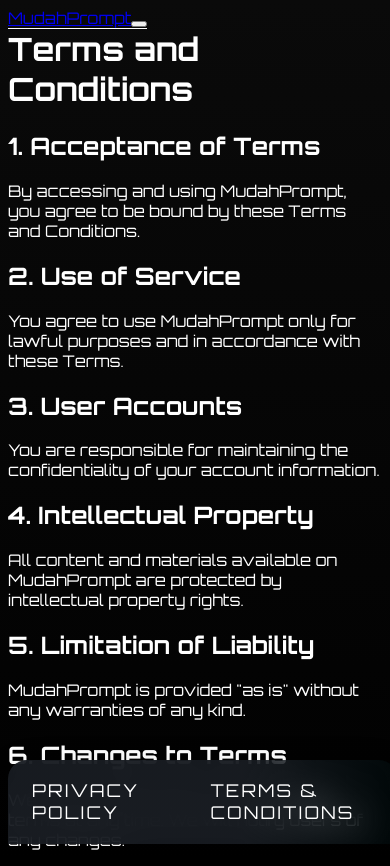
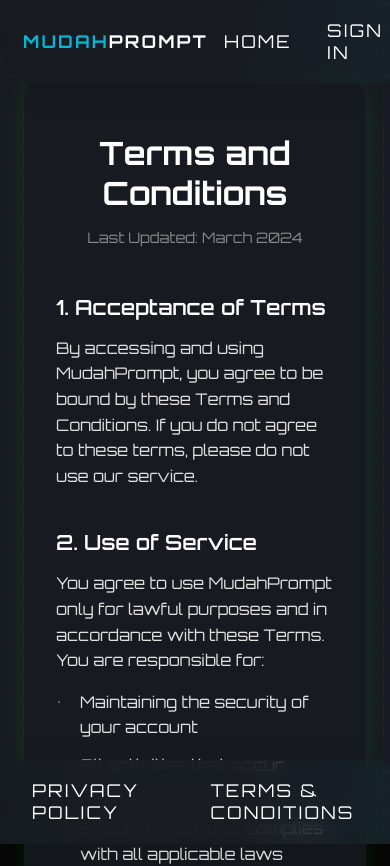
Before and after one commit to Aaqil456/mudahprompt, a Next.js app: page /terms in a window 390 px wide. Shown: the top 866 px of the page. Built offline with nearby package versions, Linux system fonts and the light colour scheme; no server answers.

Commit message:
improve design

```diff
--- a/src/app/landing/LandingPage.tsx
+++ b/src/app/landing/LandingPage.tsx
@@ -13,7 +13,7 @@
         <section className={styles.topSection}>
           <div className={styles.explanationBox}>
             <h2 className={styles.heroTitle}>EXPLORE THE POWER OF PROMPTING</h2>
-            <div className={styles.neonText}>ARTIFICIAL<br />INTELLIGENCE</div>
+            <div className={styles.neonText}>PROMPT AGENT</div>
             <div className={styles.heroDesc}>
               <p>
                 Prompting is the art of crafting instructions that guide AI models to generate desired outputs. It&apos;s like having a conversation with an AI, where your words shape the response.
--- a/src/app/layout.tsx
+++ b/src/app/layout.tsx
@@ -27,10 +27,12 @@
   return (
     <html lang="en">
       <body
-        className={`${geistSans.variable} ${geistMono.variable} antialiased`}
+        className={`${geistSans.variable} ${geistMono.variable} antialiased min-h-screen bg-gray-900`}
       >
         <Navbar />
-        <div style={{ paddingBottom: '80px' }}>{children}</div>
+        <main className="pt-16 min-h-screen">
+          {children}
+        </main>
         <Footer />
       </body>
     </html>
--- a/src/app/privacy-policy/page.tsx
+++ b/src/app/privacy-policy/page.tsx
@@ -5,8 +5,12 @@
 export default function PrivacyPolicyPage() {
   return (
     <div className={styles.container}>
+      <div className={styles.landingBg}></div>
       <div className={styles.content}>
+        <div className={styles.card}>
           <h1 className={styles.title}>Privacy Policy</h1>
+          <p className={styles.lastUpdated}>Last Updated: March 2024</p>
+
           <div className={styles.section}>
             <h2>1. Information We Collect</h2>
             <p>We collect information that you provide directly to us, including:</p>
@@ -14,8 +18,11 @@
               <li>Account information (email, name)</li>
               <li>Usage data and preferences</li>
               <li>Communication data</li>
+              <li>AI interaction history</li>
+              <li>Device and browser information</li>
             </ul>
           </div>
+
           <div className={styles.section}>
             <h2>2. How We Use Your Information</h2>
             <p>We use the information we collect to:</p>
@@ -23,12 +30,22 @@
               <li>Provide and maintain our services</li>
               <li>Improve and personalize your experience</li>
               <li>Communicate with you about our services</li>
+              <li>Analyze usage patterns and optimize performance</li>
+              <li>Ensure the security of our platform</li>
             </ul>
           </div>
+
           <div className={styles.section}>
             <h2>3. Data Security</h2>
-          <p>We implement appropriate security measures to protect your personal information.</p>
+            <p>We implement appropriate security measures to protect your personal information, including:</p>
+            <ul>
+              <li>Encryption of data in transit and at rest</li>
+              <li>Regular security assessments</li>
+              <li>Access controls and authentication</li>
+              <li>Secure data storage and backup procedures</li>
+            </ul>
           </div>
+
           <div className={styles.section}>
             <h2>4. Your Rights</h2>
             <p>You have the right to:</p>
@@ -36,7 +53,38 @@
               <li>Access your personal data</li>
               <li>Correct inaccurate data</li>
               <li>Request deletion of your data</li>
+              <li>Object to data processing</li>
+              <li>Data portability</li>
             </ul>
+          </div>
+
+          <div className={styles.section}>
+            <h2>5. Cookies and Tracking</h2>
+            <p>We use cookies and similar tracking technologies to:</p>
+            <ul>
+              <li>Remember your preferences</li>
+              <li>Analyze site usage</li>
+              <li>Improve our services</li>
+              <li>Provide personalized content</li>
+            </ul>
+          </div>
+
+          <div className={styles.section}>
+            <h2>6. Third-Party Services</h2>
+            <p>We may use third-party services that collect information. These services have their own privacy policies and may include:</p>
+            <ul>
+              <li>Analytics providers</li>
+              <li>Payment processors</li>
+              <li>Cloud service providers</li>
+              <li>AI service providers</li>
+            </ul>
+          </div>
+
+          <div className={styles.section}>
+            <h2>7. Contact Information</h2>
+            <p>If you have any questions about our Privacy Policy, please contact us at:</p>
+            <p className={styles.contact}>privacy@mudahprompt.com</p>
+          </div>
         </div>
       </div>
     </div>
--- a/src/app/privacy-policy/privacy-policy.module.css
+++ b/src/app/privacy-policy/privacy-policy.module.css
@@ -4,10 +4,12 @@
   min-height: 100vh;
   display: flex;
   flex-direction: column;
+  padding: 2rem;
+  margin-top: 4rem;
 }
 
 .landingBg {
-  position: absolute;
+  position: fixed;
   inset: 0;
   z-index: 0;
   background: var(--grid-bg);
@@ -20,28 +22,96 @@
     repeating-linear-gradient(90deg, transparent, transparent 23px, var(--grid-dot) 24px);
 }
 
-.robotCard {
-  flex: 1;
-  background: rgba(24,28,34,0.85);
-  border: var(--neon-border);
+.content {
+  position: relative;
+  z-index: 1;
+  max-width: 1200px;
+  margin: 0 auto;
+  width: 100%;
+}
+
+.card {
+  background: rgba(24, 28, 34, 0.85);
+  backdrop-filter: blur(10px);
+  border: 2px solid var(--neon-green);
   border-radius: 1.2rem;
-  box-shadow: var(--neon-green-glow);
-  position: relative;
-  display: flex;
-  align-items: center;
-  justify-content: center;
-  min-width: 320px;
-  margin-right: 2.5rem;
-  margin-top: 1.5rem;
-  padding: 2.5rem 1.5rem 2rem 1.5rem;
-  overflow: visible;
+  box-shadow: 0 0 20px rgba(0, 255, 0, 0.1);
+  padding: 3rem;
+  color: #fff;
 }
 
 .title {
-  font-family: var(--font-digital);
-  font-size: 2.2rem;
-  color: #fff;
-  font-weight: 400;
-  letter-spacing: 0.08em;
-  margin-bottom: 1.5rem;
+  font-size: 2.5rem;
+  font-weight: 700;
+  color: var(--neon-green);
+  margin-bottom: 0.5rem;
+  text-align: center;
 }
+
+.lastUpdated {
+  text-align: center;
+  color: #888;
+  margin-bottom: 3rem;
+  font-size: 0.9rem;
+}
+
+.section {
+  margin-bottom: 2.5rem;
+}
+
+.section h2 {
+  font-size: 1.5rem;
+  color: var(--neon-green);
+  margin-bottom: 1rem;
+  font-weight: 600;
+}
+
+.section p {
+  margin-bottom: 1rem;
+  line-height: 1.6;
+  color: #e0e0e0;
+}
+
+.section ul {
+  list-style-type: none;
+  padding-left: 1.5rem;
+  margin: 1rem 0;
+}
+
+.section ul li {
+  position: relative;
+  margin-bottom: 0.75rem;
+  line-height: 1.6;
+  color: #e0e0e0;
+}
+
+.section ul li::before {
+  content: "•";
+  color: var(--neon-green);
+  position: absolute;
+  left: -1.5rem;
+}
+
+.contact {
+  color: var(--neon-green) !important;
+  font-weight: 500;
+  margin-top: 0.5rem;
+}
+
+@media (max-width: 768px) {
+  .container {
+    padding: 1rem;
+  }
+
+  .card {
+    padding: 2rem;
+  }
+
+  .title {
+    font-size: 2rem;
+  }
+
+  .section h2 {
+    font-size: 1.3rem;
+  }
+}
--- a/src/app/terms/page.tsx
+++ b/src/app/terms/page.tsx
@@ -5,37 +5,72 @@
 export default function TermsPage() {
   return (
     <div className={styles.container}>
+      <div className={styles.landingBg}></div>
       <div className={styles.content}>
+        <div className={styles.card}>
           <h1 className={styles.title}>Terms and Conditions</h1>
+          <p className={styles.lastUpdated}>Last Updated: March 2024</p>
 
           <div className={styles.section}>
             <h2>1. Acceptance of Terms</h2>
-          <p>By accessing and using MudahPrompt, you agree to be bound by these Terms and Conditions.</p>
+            <p>By accessing and using MudahPrompt, you agree to be bound by these Terms and Conditions. If you do not agree to these terms, please do not use our service.</p>
           </div>
 
           <div className={styles.section}>
             <h2>2. Use of Service</h2>
-          <p>You agree to use MudahPrompt only for lawful purposes and in accordance with these Terms.</p>
+            <p>You agree to use MudahPrompt only for lawful purposes and in accordance with these Terms. You are responsible for:</p>
+            <ul>
+              <li>Maintaining the security of your account</li>
+              <li>All activities that occur under your account</li>
+              <li>Ensuring your use complies with all applicable laws</li>
+            </ul>
           </div>
 
           <div className={styles.section}>
             <h2>3. User Accounts</h2>
-          <p>You are responsible for maintaining the confidentiality of your account information.</p>
+            <p>When creating an account with MudahPrompt, you must provide accurate and complete information. You are responsible for:</p>
+            <ul>
+              <li>Maintaining the confidentiality of your account information</li>
+              <li>All activities that occur under your account</li>
+              <li>Notifying us immediately of any unauthorized use</li>
+            </ul>
           </div>
 
           <div className={styles.section}>
             <h2>4. Intellectual Property</h2>
-          <p>All content and materials available on MudahPrompt are protected by intellectual property rights.</p>
+            <p>All content and materials available on MudahPrompt are protected by intellectual property rights. This includes:</p>
+            <ul>
+              <li>Text, graphics, logos, and software</li>
+              <li>User-generated content</li>
+              <li>AI-generated responses and prompts</li>
+            </ul>
           </div>
 
           <div className={styles.section}>
             <h2>5. Limitation of Liability</h2>
-          <p>MudahPrompt is provided &quot;as is&quot; without any warranties of any kind.</p>
+            <p>MudahPrompt is provided "as is" without any warranties of any kind. We are not liable for:</p>
+            <ul>
+              <li>Any direct, indirect, or consequential damages</li>
+              <li>Loss of data or business interruption</li>
+              <li>Any issues arising from the use of our service</li>
+            </ul>
           </div>
 
           <div className={styles.section}>
             <h2>6. Changes to Terms</h2>
-          <p>We reserve the right to modify these terms at any time. We will notify users of any changes.</p>
+            <p>We reserve the right to modify these terms at any time. We will notify users of any changes through:</p>
+            <ul>
+              <li>Email notifications</li>
+              <li>Updates on our website</li>
+              <li>In-app notifications</li>
+            </ul>
+          </div>
+
+          <div className={styles.section}>
+            <h2>7. Contact Information</h2>
+            <p>If you have any questions about these Terms and Conditions, please contact us at:</p>
+            <p className={styles.contact}>support@mudahprompt.com</p>
+          </div>
         </div>
       </div>
     </div>
--- a/src/app/terms/terms.module.css
+++ b/src/app/terms/terms.module.css
@@ -4,10 +4,12 @@
   min-height: 100vh;
   display: flex;
   flex-direction: column;
+  padding: 2rem;
+  margin-top: 4rem;
 }
 
 .landingBg {
-  position: absolute;
+  position: fixed;
   inset: 0;
   z-index: 0;
   background: var(--grid-bg);
@@ -18,6 +20,100 @@
   background-image:
     repeating-linear-gradient(0deg, transparent, transparent 23px, var(--grid-dot) 24px),
     repeating-linear-gradient(90deg, transparent, transparent 23px, var(--grid-dot) 24px);
+}
+
+.content {
+  position: relative;
+  z-index: 1;
+  max-width: 1200px;
+  margin: 0 auto;
+  width: 100%;
+}
+
+.card {
+  background: rgba(24, 28, 34, 0.85);
+  backdrop-filter: blur(10px);
+  border: 2px solid var(--neon-green);
+  border-radius: 1.2rem;
+  box-shadow: 0 0 20px rgba(0, 255, 0, 0.1);
+  padding: 3rem;
+  color: #fff;
+}
+
+.title {
+  font-size: 2.5rem;
+  font-weight: 700;
+  color: var(--neon-green);
+  margin-bottom: 0.5rem;
+  text-align: center;
+}
+
+.lastUpdated {
+  text-align: center;
+  color: #888;
+  margin-bottom: 3rem;
+  font-size: 0.9rem;
+}
+
+.section {
+  margin-bottom: 2.5rem;
+}
+
+.section h2 {
+  font-size: 1.5rem;
+  color: var(--neon-green);
+  margin-bottom: 1rem;
+  font-weight: 600;
+}
+
+.section p {
+  margin-bottom: 1rem;
+  line-height: 1.6;
+  color: #e0e0e0;
+}
+
+.section ul {
+  list-style-type: none;
+  padding-left: 1.5rem;
+  margin: 1rem 0;
+}
+
+.section ul li {
+  position: relative;
+  margin-bottom: 0.75rem;
+  line-height: 1.6;
+  color: #e0e0e0;
+}
+
+.section ul li::before {
+  content: "•";
+  color: var(--neon-green);
+  position: absolute;
+  left: -1.5rem;
+}
+
+.contact {
+  color: var(--neon-green) !important;
+  font-weight: 500;
+  margin-top: 0.5rem;
+}
+
+@media (max-width: 768px) {
+  .container {
+    padding: 1rem;
+  }
+
+  .card {
+    padding: 2rem;
+  }
+
+  .title {
+    font-size: 2rem;
+  }
+
+  .section h2 {
+    font-size: 1.3rem;
+  }
 }
 
 .robotCard {
--- a/src/components/Navbar.tsx
+++ b/src/components/Navbar.tsx
@@ -1,76 +1,99 @@
 "use client"
 
 import Link from "next/link"
-import { usePathname } from "next/navigation"
+import { usePathname, useRouter } from "next/navigation"
+import { useEffect, useState } from "react"
+import styles from '../styles/Navbar.module.css'
+import { createClient } from '@/lib/supabase/client'
 
 interface NavItem {
   href: string
   label: string
+  requiresAuth?: boolean
+  onClick?: () => void
 }
 
 const navItems: NavItem[] = [
   { href: '/', label: 'Home' },
-  { href: '/prompt-assistant', label: 'Prompt Assistant' },
-  { href: '/privacy-policy', label: 'Privacy' },
-  { href: '/terms', label: 'Terms' }
+  { href: '/prompt-assistant', label: 'Prompt Assistant', requiresAuth: true },
+  { href: '/login', label: 'Sign In' }
 ]
 
 export default function Navbar() {
   const pathname = usePathname()
+  const router = useRouter()
+  const [isAuthenticated, setIsAuthenticated] = useState(false)
+  const [isLoading, setIsLoading] = useState(true)
+
+  useEffect(() => {
+    const checkAuth = async () => {
+      const supabase = createClient()
+      const { data: { session } } = await supabase.auth.getSession()
+      setIsAuthenticated(!!session)
+      setIsLoading(false)
+    }
+    checkAuth()
+  }, [])
+
+  const handleSignOut = async () => {
+    const supabase = createClient()
+    await supabase.auth.signOut()
+    setIsAuthenticated(false)
+    router.push('/')
+  }
+
+  // Redirect to login if trying to access protected route
+  useEffect(() => {
+    if (!isLoading && !isAuthenticated && pathname === '/prompt-assistant') {
+      router.push('/login')
+    }
+  }, [isLoading, isAuthenticated, pathname, router])
+
+  // Filter nav items based on auth state
+  const filteredNavItems = navItems
+    .filter(item => !item.requiresAuth || isAuthenticated)
+    .map(item => {
+      if (item.href === '/login') {
+        return {
+          ...item,
+          href: isAuthenticated ? '#' : '/login',
+          label: isAuthenticated ? 'Sign Out' : 'Sign In',
+          onClick: isAuthenticated ? handleSignOut : undefined
+        }
+      }
+      return item
+    })
 
   return (
-    <nav className="fixed top-0 left-0 right-0 z-50 bg-gray-900/80 backdrop-blur-sm border-b border-gray-800">
-      <div className="max-w-7xl mx-auto px-4 sm:px-6 lg:px-8">
-        <div className="flex items-center justify-between h-16">
-          <div className="flex items-center">
-            <Link href="/" className="text-xl font-bold text-white">
-              MudahPrompt
+    <nav className={styles.navbar} style={{
+      position: 'fixed',
+      top: 0,
+      borderBottom: '2px solid var(--neon-green)',
+      borderTop: 'none',
+      borderRadius: '0 0 1.2rem 1.2rem',
+      padding: '1rem 0'
+    }}>
+      <div className={styles.navbarInner}>
+        <div className={styles.navbarBrand}>
+          <Link href="/" className={styles.navbarLink}>
+            <span className="text-primary">Mudah</span>
+            <span className="text-white">Prompt</span>
           </Link>
         </div>
-          <div className="hidden md:block">
-            <div className="ml-10 flex items-baseline space-x-4">
-              {navItems.map((item) => (
+
+        <div className={styles.navbarMenu}>
+          {filteredNavItems.map((item) => (
             <Link
               key={item.href}
               href={item.href}
-                  className={`px-3 py-2 rounded-md text-sm font-medium ${
-                    pathname === item.href
-                      ? 'text-blue-500'
-                      : 'text-gray-300 hover:text-white'
-                  }`}
+              onClick={item.onClick}
+              className={`${styles.navbarLink} ${pathname === item.href ? styles.active : ''}`}
             >
               {item.label}
             </Link>
           ))}
         </div>
       </div>
-          <div className="md:hidden">
-            <button
-              type="button"
-              className="inline-flex items-center justify-center p-2 rounded-md text-gray-400 hover:text-white hover:bg-gray-700 focus:outline-none focus:ring-2 focus:ring-inset focus:ring-white"
-              aria-controls="mobile-menu"
-              aria-expanded="false"
-            >
-              <span className="sr-only">Open main menu</span>
-              <svg
-                className="block h-6 w-6"
-                xmlns="http://www.w3.org/2000/svg"
-                fill="none"
-                viewBox="0 0 24 24"
-                stroke="currentColor"
-                aria-hidden="true"
-              >
-                <path
-                  strokeLinecap="round"
-                  strokeLinejoin="round"
-                  strokeWidth="2"
-                  d="M4 6h16M4 12h16M4 18h16"
-                />
-              </svg>
-            </button>
-          </div>
-        </div>
-      </div>
     </nav>
   )
 }
```
Also changed, not shown: src/app/login/page.tsx (+22 -58 lines). Lines whose indentation alone changed are shown as unchanged.
